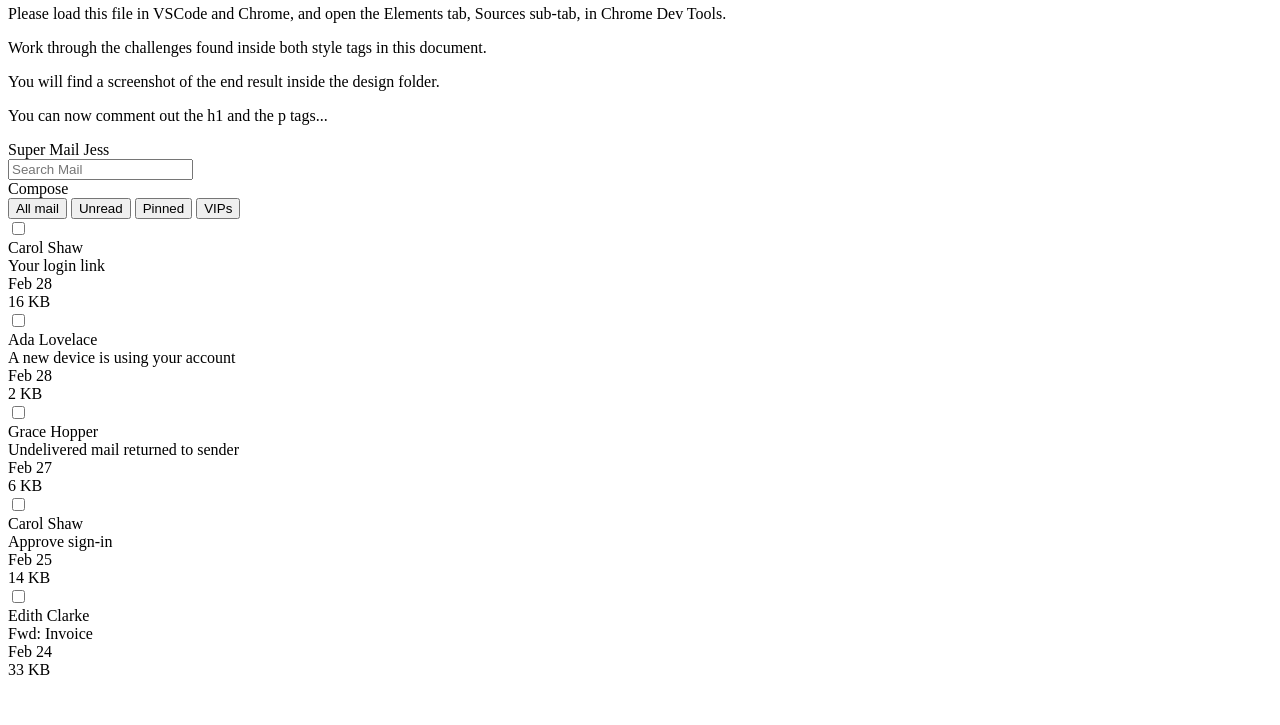
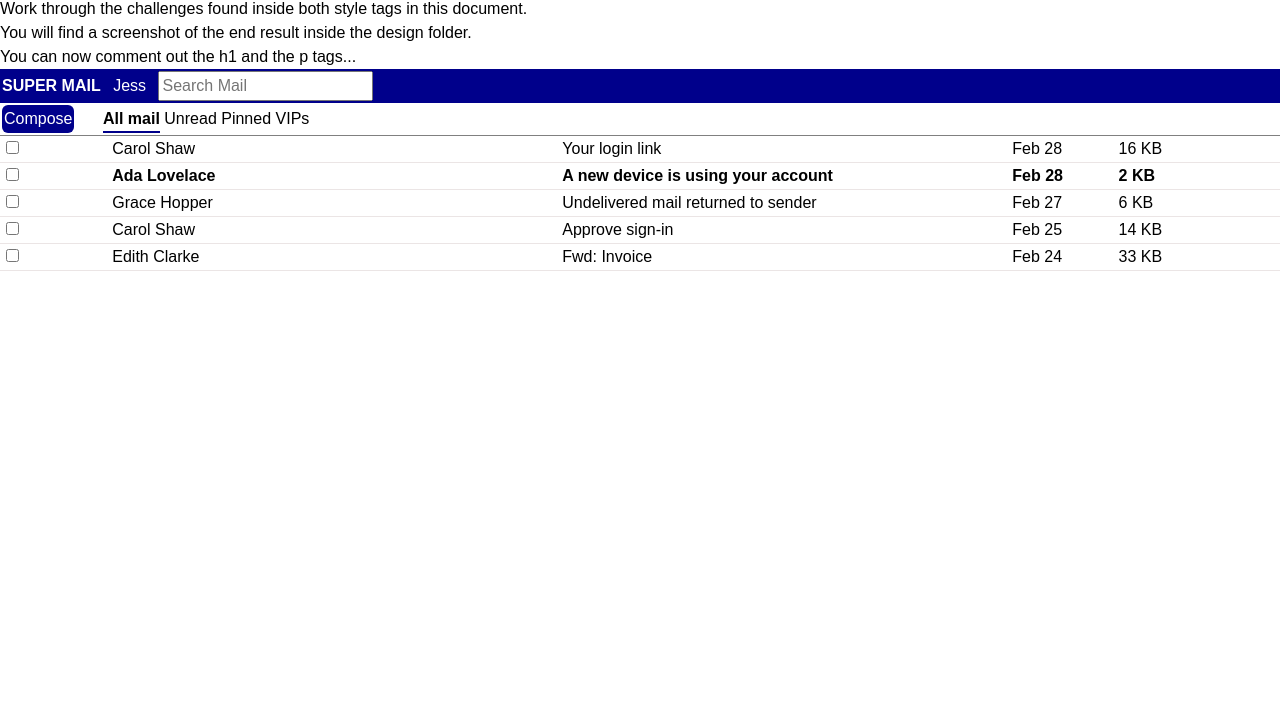
Before and after one commit to bloominstituteoftechnology/module-project-html-and-css-ii-thetubbydoughnut, a plain HTML site: page index.html in a window 1280 px wide. Shown: the part 75-800 px from the top of the page. Drawn offline with Linux system fonts and the light colour scheme.

Commit message:
Update index.html
Completed Project 4 Sprint 2

```diff
--- a/index.html
+++ b/index.html
@@ -5,6 +5,52 @@
   <meta charset="UTF-8">
   <style>
     /* 👉 Task 1- Apply the reset found on this page: https://www.joshwcomeau.com/css/custom-css-reset/ */
+    /*
+  1. Use a more-intuitive box-sizing model.
+*/
+*, *::before, *::after {
+  box-sizing: border-box;
+}
+/*
+  2. Remove default margin
+*/
+* {
+  margin: 0;
+}
+/*
+  Typographic tweaks!
+  3. Add accessible line-height
+  4. Improve text rendering
+*/
+body {
+  line-height: 1.5;
+  -webkit-font-smoothing: antialiased;
+}
+/*
+  5. Improve media defaults
+*/
+img, picture, video, canvas, svg {
+  display: block;
+  max-width: 100%;
+}
+/*
+  6. Remove built-in form typography styles
+*/
+input, button, textarea, select {
+  font: inherit;
+}
+/*
+  7. Avoid text overflows
+*/
+p, h1, h2, h3, h4, h5, h6 {
+  overflow-wrap: break-word;
+}
+/*
+  8. Create a root stacking context
+*/
+#root, #__next {
+  isolation: isolate;
+}
 
   </style>
   <style>
@@ -12,54 +58,112 @@
     Apply a font family of Arial to the body element.
     The font property is inherited by descendant (nested) elements. */
 
+    body {
+      font-family: Arial, Helvetica, sans-serif;
+    }
+
     /* 👉 Task 3- Target the element with id headerTop.
     Apply white color to the text, some padding using px or rem units, and a dark background color. */
+    #headerTop {
+      color: white;
+      padding: 2px;
+      background-color: darkblue;
+    }
 
     /* 👉 Task 4- Target the divs that are directly nested underneath the id headerTop.
     Make them display as inline block, instead of block.
     This will make them render on the same line. */
+    #headerTop > div {
+      display: inline-block;
+    }
 
     /* 👉 Task 5- Target the spans that are nested inside the id headerTop.
     Make them have some margin on the right.
     This will prevent the spans from crashing against one another. */
-
+    #headerTop span {
+      margin-right: .5rem;
+    }
     /* 👉 Task 6- Target the first span nested inside the element with id headerTop.
     Make it have a font weight of bold, and transform the text to uppercase. */
-
+    span:nth-of-type(1) {
+      font-weight: bold;
+      text-transform: uppercase;
+    }
     /* 👉 Task 7- Target the id headerBottom.
     Give it a bottom border of 1 pixel, solid gray, and a little bit of padding using px or rem units. */
-
+    #headerBottom {
+      border-bottom: 1px solid gray;
+      padding: 2px;
+    }
     /* 👉 Task 8- Target the divs that are nested directly inside the element with id headerBottom.
     Make them display as inline block, instead of block.
     This will cause them to render on the same line.
     You can consolidate this rule with the one on step. 4 */
+    #headerBottom > div {
+      display: inline-block;
+    }
 
     /* 👉 Task 9- Target the "Compose" button, although note it's a div instead an actual button.
     Give it color, bold text, background, padding, border radius, margin right, and a cursor of pointer. */
+    .bluebutton {
+      color: white;
+      background-color: darkblue;
+      padding: 2px;
+      border-radius: 6px;
+      margin-right: 1.5rem;
+      cursor: pointer;
 
+
+    }
     /* 👉 Task 10- Research how to remove all the default styling of button elements.
     Target the button elements inside the element with id headerBottom.
     Remove all their styling, give them a bit of margin to the right, and a cursor of pointer. */
-
+    #headerBottom button {
+      background: none;
+      color: inherit;
+      border: none;
+      padding: 0;
+      font: inherit;
+      cursor: pointer;
+      outline: inherit;
+      margin-right: auto;
+      cursor: pointer;
+    }
     /* 👉 Task 11- Target the button element inside the id headerBottom that has a class of active
     Make the font weight be bolder, and add a bottom border of 2 pixels solid color (you choose the color).
     Add the class name to the "All mail" button. */
-
+    #headerBottom Button.active {
+      border-bottom: 2px solid darkblue;
+      font-weight: bold;
+    }
     /* 👉 Task 12- Target all divs directly nested inside elements with a class of email,
     and make them display as inline-block elements.
     This will make each email render all its details in the same line*/
-
+    .email > div {
+      display: inline-block;
+    }
     /* 👉 Task 13- Target the elements with a class of email.
     Give them some padding, bigger padding to the left, and a bottom border of very light grey. */
-
+    .email {
+      padding: 1px;
+      padding-left: 6px;
+      border-bottom: 1px solid rgb(235, 229, 229);
+    }
     /* 👉 Task 14- Target each div inside the element with a class of email.
     Make the email author and the email subject take 35% of the width of the parent element.
     Make the check, the date and the size take up 8% of the width of the parent element.
     This will arrange the details in visible columns. */
-
+    .email-name, .email-subject {
+      width: 35%;
+    }
+    .email-check, .email-date, .email-size {
+        width: 8%;
+    }
     /* 👉 Task 15- Target the second email and have its font weight be bold.
     This will make it look "unread". */
-
+    .email:nth-child(2) {
+      font-weight: bold;
+    }
     /* Well done! Check the design file to make sure you are close enough. */
 
   </style>
@@ -86,9 +190,9 @@
         </div>
       </div>
       <div id="headerBottom">
-        <div>Compose</div>
+        <div class="bluebutton">Compose</div>
         <div>
-          <button>All mail</button>
+          <button class = "active">All mail</button>
           <button>Unread</button>
           <button>Pinned</button>
           <button>VIPs</button>
```
